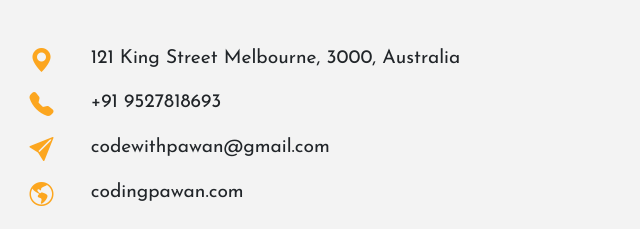
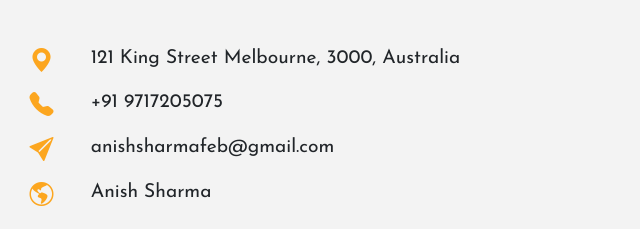
Before and after one commit to iitanish/Portfolio_Website, a plain HTML site: page index.html in a window 1280 px wide. Shown: the part 4454-4683 px from the top of the page, 43-683 px from the left. Drawn offline with nearby package versions, Linux system fonts and the light colour scheme.

Commit message:
Changed Footer (Contact Details)

```diff
--- a/index.html
+++ b/index.html
@@ -766,7 +766,7 @@
               <i class="bi bi-telephone-fill"></i>
             </div>
             <div class="col-11">
-              <p>+91 9527818693</p>
+              <p>+91 9717205075</p>
             </div>
           </div>
           <div class="row justify-content-evenly">
@@ -774,7 +774,7 @@
               <i class="bi bi-send-fill"></i>
             </div>
             <div class="col-11">
-              <p>codewithpawan@gmail.com</p>
+              <p>anishsharmafeb@gmail.com</p>
             </div>
           </div>
           <div class="row justify-content-evenly">
@@ -782,7 +782,7 @@
               <i class="bi bi-globe-americas"></i>
             </div>
             <div class="col-11">
-              <p>codingpawan.com</p>
+              <p>Anish Sharma</p>
             </div>
           </div>
         </div>
```
